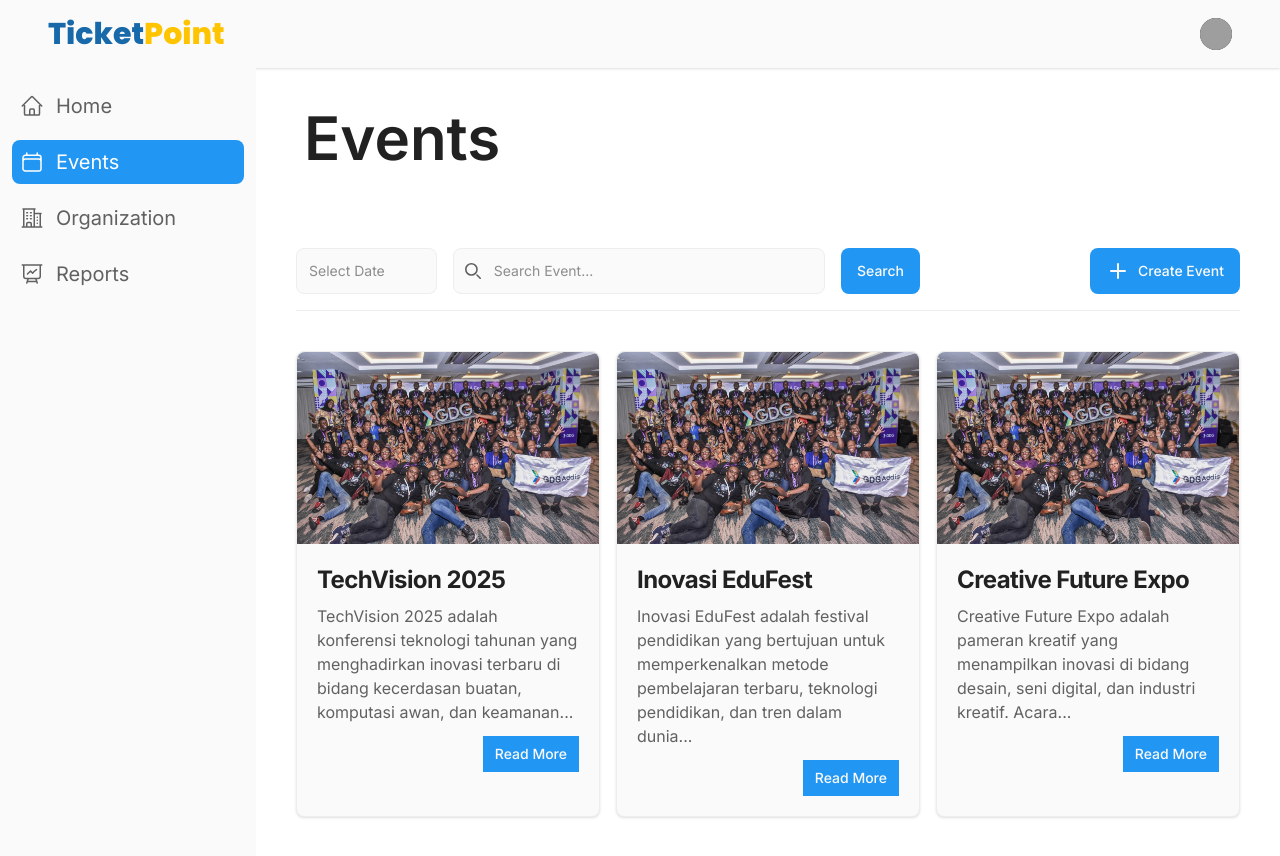
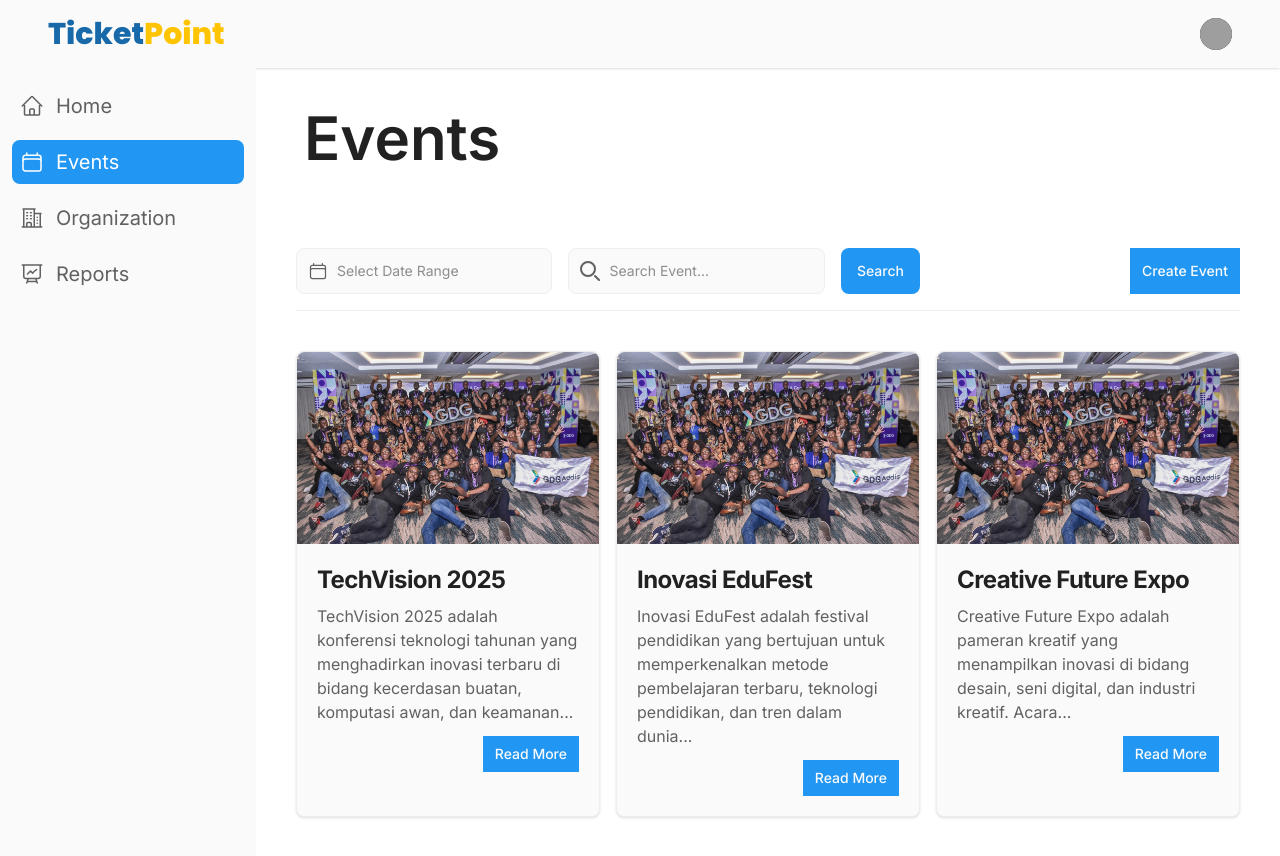
Before and after one commit to yosmisyael/ticket-point, a Next.js app: page /dashboard/events in a window 1280 px wide. Shown: the top 856 px of the page. Built offline with nearby package versions, Linux system fonts and the light colour scheme; grey boxes are pictures that could not be loaded.

Commit message:
fix: calendar range

```diff
--- a/src/app/dashboard/events/page.tsx
+++ b/src/app/dashboard/events/page.tsx
@@ -1,8 +1,9 @@
 "use client";
+import Button from "@/components/ui/Button";
 import Card from "@/components/ui/Card";
 import flatpickr from "flatpickr";
 import "flatpickr/dist/flatpickr.min.css";
-import { useEffect } from "react";
+import { useEffect, useRef } from "react";
 
 export default function EventsPage() {
     const events = [
@@ -26,11 +27,18 @@ export default function EventsPage() {
         }
     ];
 
+    const dateInputRef = useRef<HTMLInputElement>(null);
+
     useEffect(() => {
-        flatpickr("#date", {
-            mode: "range",
-            dateFormat: "Y-m-d",
-        });
+        if (dateInputRef.current) {
+            flatpickr(dateInputRef.current, {
+                mode: "range",
+                dateFormat: "Y-m-d",
+                onChange: (selectedDates) => {
+                    console.log("Selected dates:", selectedDates);
+                }
+            });
+        }
     }, []);
 
     return (
@@ -43,29 +51,37 @@ export default function EventsPage() {
 
             <div className="my-5 grid grid-cols-1 md:grid-cols-3 gap-4 mb-6 md:mb-10">
                 <form className="col-span-1 md:col-span-2 flex flex-col sm:flex-row gap-4">
-                    <div className="w-full sm:w-auto">
+                    <div className="relative w-full">
+                        <div className="absolute inset-y-0 left-0 flex items-center pl-3 pointer-events-none">
+
+                            <svg xmlns="http://www.w3.org/2000/svg" fill="none" viewBox="0 0 24 24"
+                                strokeWidth={1.5} stroke="currentColor" className="w-5 h-5 text-[var(--color-mid-dark)]">
+                                <path strokeLinecap="round" strokeLinejoin="round"
+                                    d="M6.75 3v2.25M17.25 3v2.25M3 18.75V7.5a2.25 2.25 0 0 1 2.25-2.25h13.5A2.25 2.25 0 0 1 21 7.5v11.25m-18 0A2.25 2.25 0 0 0 5.25 21h13.5A2.25 2.25 0 0 0 21 18.75m-18 0v-7.5A2.25 2.25 0 0 1 5.25 9h13.5A2.25 2.25 0 0 1 21 11.25v7.5" />
+                            </svg>
+                        </div>
                         <label htmlFor="date" className="sr-only">Tanggal</label>
                         <input
+                            ref={dateInputRef}
                             type="text"
                             id="date"
-                            placeholder="Select Date"
-                            className="w-full p-3 text-sm text-[var(--color-dark)] border border-[var(--color-mid-light)] rounded-lg bg-[var(--color-light)] focus:ring-[var(--color-primary-mid)] focus:border-[var(--color-primary-mid)] focus:outline-none"
+                            placeholder="Select Date Range"
+                            className="w-full p-3 pl-10 text-sm text-[var(--color-dark)] border border-[var(--color-mid-light)] rounded-lg bg-[var(--color-light)] focus:ring-[var(--color-primary-mid)] focus:border-[var(--color-primary-mid)] focus:outline-none"
                         />
                     </div>
 
                     <div className="relative w-full">
-                        <label htmlFor="default-search" className="sr-only">Search</label>
                         <div className="absolute inset-y-0 left-0 flex items-center pl-3 pointer-events-none">
-                            <svg className="w-4 h-4 text-[var(--color-mid-dark)]" aria-hidden="true" xmlns="http://www.w3.org/2000/svg" fill="none" viewBox="0 0 20 20">
+                            <svg className="w-5 h-5 text-[var(--color-mid-dark)]" aria-hidden="true" xmlns="http://www.w3.org/2000/svg" fill="none" viewBox="0 0 20 20">
                                 <path stroke="currentColor" stroke-linecap="round" stroke-linejoin="round" stroke-width="2" d="m19 19-4-4m0-7A7 7 0 1 1 1 8a7 7 0 0 1 14 0Z" />
                             </svg>
                         </div>
+                        <label htmlFor="default-search" className="sr-only">Search</label>
                         <input
                             type="search"
                             id="default-search"
                             className="block w-full p-3 pl-10 text-sm text-[var(--color-dark)] border border-[var(--color-mid-light)] rounded-lg bg-[var(--color-light)] focus:ring-[var(--color-primary-mid)] focus:border-[var(--color-primary-mid)] focus:outline-none"
                             placeholder="Search Event..."
-                            required
                         />
                     </div>
 
@@ -78,15 +94,8 @@ export default function EventsPage() {
                 </form>
 
                 <div className="flex justify-start md:justify-end">
-                    <a
-                        href="#"
-                        className="flex w-fit items-center px-4 py-2 text-sm font-medium text-center rounded-lg text-[var(--color-light)] bg-[var(--color-primary-mid)] hover:bg-[var(--color-primary-dark)] focus:ring-4 focus:outline-none"
-                    >
-                        <svg className="w-6 h-6 text-[var(--color-light)] mr-2" aria-hidden="true" xmlns="http://www.w3.org/2000/svg" width="24" height="24" fill="none" viewBox="0 0 24 24">
-                            <path stroke="currentColor" stroke-linecap="round" stroke-linejoin="round" stroke-width="2" d="M5 12h14m-7 7V5" />
-                        </svg>
-                        Create Event
-                    </a>
+                    <Button href="/dashboard/events/create" bgColor="var(--color-primary-mid)"  textColor="var(--color-light)" >Create Event</Button>
+
                 </div>
 
                 <hr className="col-span-3 w-full border-[var(--color-mid-light)]" />
```
